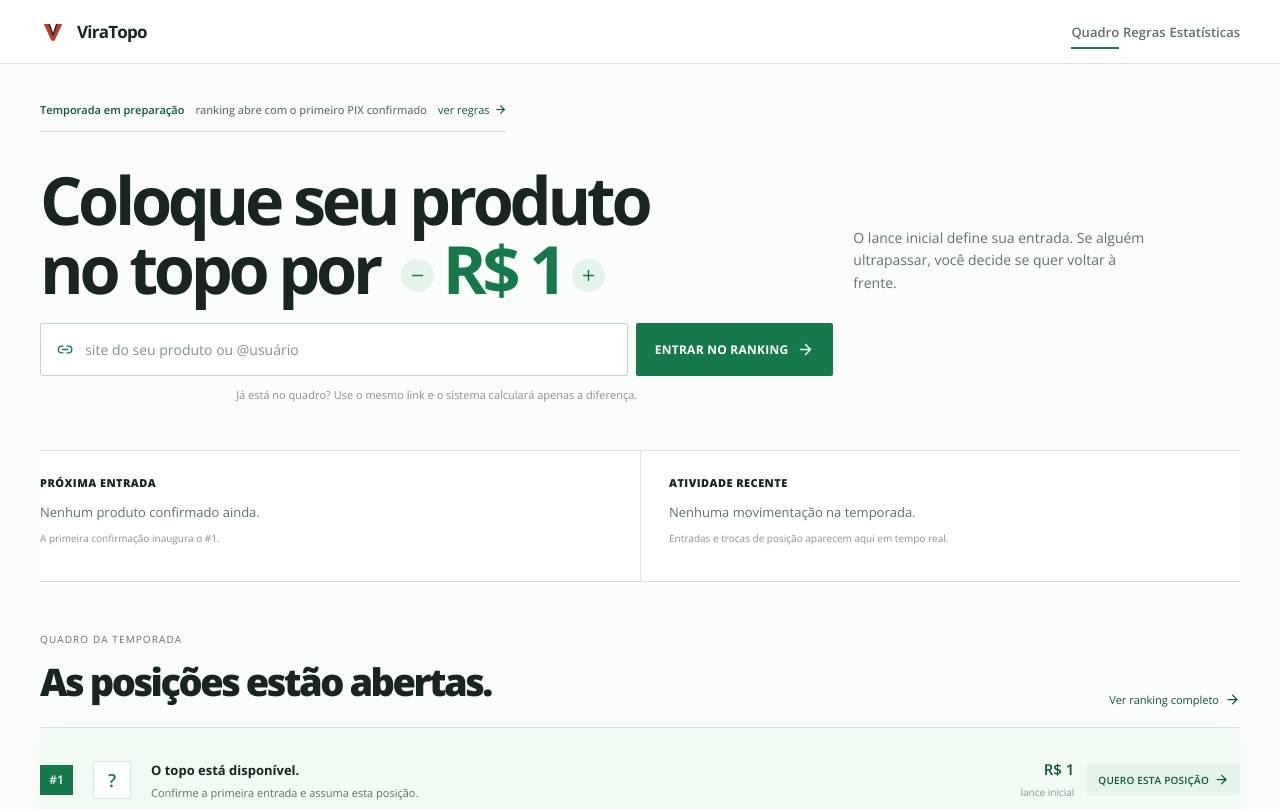
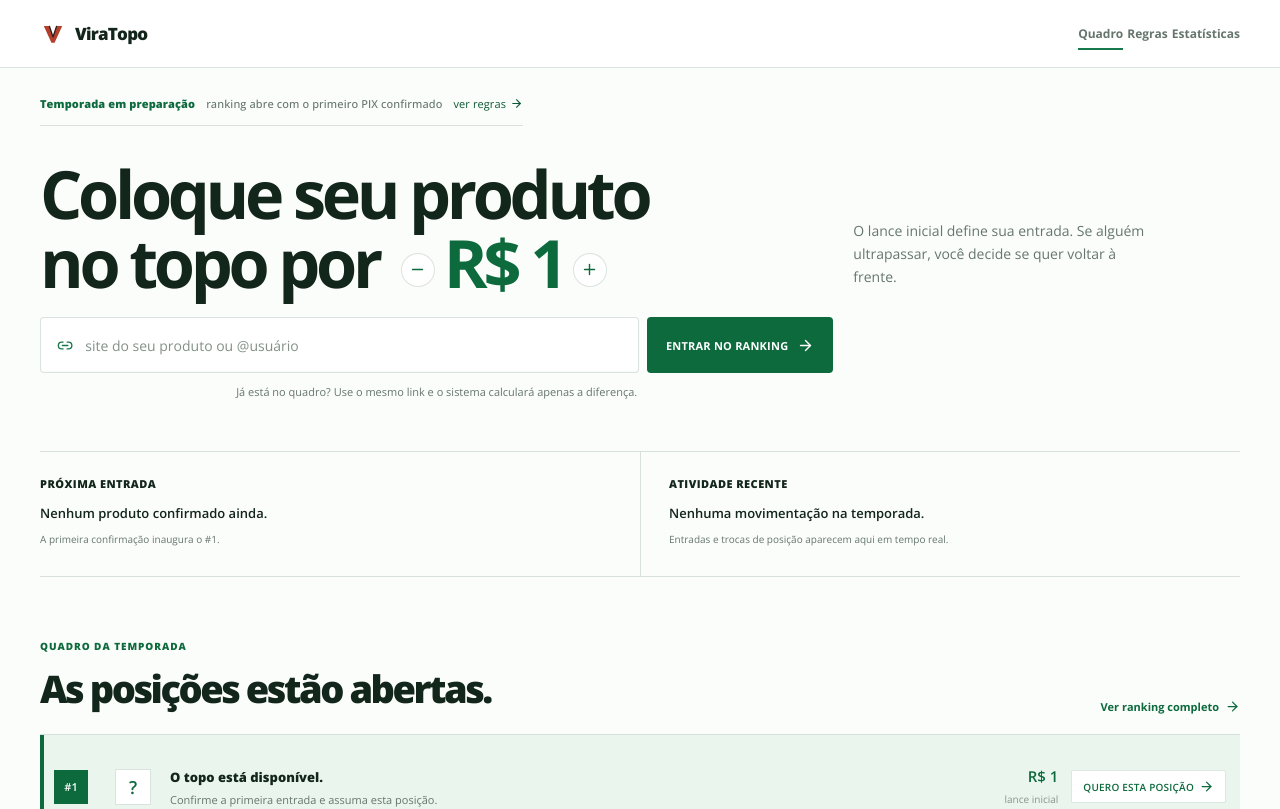
Before and after one commit to mccall9/viratopo, a Next.js app: page / in a window 1280 px wide. Shown: the top 809 px of the page. Built offline with nearby package versions, Linux system fonts and the light colour scheme.

Commit message:
design: introduce ViraTopo market board system

```diff
--- a/src/app/layout.tsx
+++ b/src/app/layout.tsx
@@ -9,6 +9,7 @@ import "./lance-ui.css";
 import "./font-swap.css";
 import "./standard-pages.css";
 import "./dino-grid.css";
+import "./market-system.css";
 
 export const metadata: Metadata = {
   title: "ViraTopo — a edição onde produtos disputam espaço",
--- /dev/null
+++ b/src/app/market-system.css
@@ -0,0 +1,114 @@
+/* ViraTopo's "quadro de disputa": a market board, not a generic dashboard. */
+:root {
+  --market-paper: #fbfdfb;
+  --market-ink: #13261b;
+  --market-forest: #0d6a3d;
+  --market-mist: #eaf5ed;
+  --market-line: rgba(19, 72, 43, .15);
+  --market-muted: #66766d;
+  --market-radius: 4px;
+}
+
+.arena-app { background: var(--market-paper); color: var(--market-ink); }
+
+.arena-nav, .lance-app .arena-nav { height: 68px; border-color: var(--market-line); }
+.arena-logo { gap: 9px; color: var(--market-ink); }
+.arena-logo b { font-size: 17px; font-weight: 800; }
+.arena-nav nav a, .lance-app .arena-nav nav a { color: var(--market-muted); font-size: 12px; font-weight: 700; }
+.arena-nav nav .active { color: var(--market-forest); }
+
+/* Home / entry: one decision is dominant, everything else gives it evidence. */
+.lance-hero { padding-top: 28px; padding-bottom: 52px; }
+.season-line { color: var(--market-muted); font-size: 11px; letter-spacing: .01em; }
+.season-line span { color: var(--market-forest); font-weight: 800; }
+.lance-hero h1 { color: var(--market-ink); text-wrap: balance; }
+.lance-hero h1 span { color: var(--market-forest); }
+.lance-hero h1 span button { width: 34px; height: 34px; border: 1px solid var(--market-line); background: #fff; border-radius: 50%; color: var(--market-forest); }
+.lance-hero h1 span button:hover { background: var(--market-mist); }
+.lance-hero > p { color: var(--market-muted); line-height: 1.65; }
+.quick-entry { align-items: stretch; }
+.quick-entry label { height: 56px; border: 1px solid var(--market-line); background: #fff; border-radius: var(--market-radius); box-shadow: inset 0 -1px rgba(19,72,43,.025); }
+.quick-entry label:focus-within { border-color: var(--market-forest); box-shadow: 0 0 0 3px rgba(13,106,61,.11); }
+.lance-submit { height: 56px; border-radius: var(--market-radius); background: var(--market-forest); font-size: 11px; }
+.lance-submit:hover { background: #095630; }
+.lance-hero > small { color: var(--market-muted); }
+
+.lance-status { border-color: var(--market-line); background: transparent; }
+.lance-status article { min-height: 124px; background: transparent; }
+.lance-status h2 { color: var(--market-ink); }
+.lance-status p { color: var(--market-ink); font-weight: 600; }
+.lance-status span { color: var(--market-muted); letter-spacing: 0; }
+
+.board-heading { padding-top: 32px; border-color: var(--market-line); }
+.board-heading span, .lance-explainer span { color: var(--market-forest); font-weight: 800; letter-spacing: .095em; }
+.board-heading h2 { color: var(--market-ink); }
+.board-heading a { color: var(--market-forest); font-weight: 700; }
+.lance-board li { grid-template-columns: 48px 42px 1fr 112px auto; border-color: var(--market-line); }
+.lance-board li.first-slot { background: var(--market-mist); box-shadow: inset 4px 0 var(--market-forest); padding-left: 14px; padding-right: 14px; }
+.lance-board li > b { width: 34px; height: 34px; background: var(--market-forest); color: #fff; font-size: 11px; }
+.slot-icon { width: 36px; height: 36px; background: #fff; border-color: var(--market-line); color: var(--market-forest); }
+.lance-board strong { color: var(--market-ink); font-weight: 800; }
+.lance-board p { color: var(--market-muted); }
+.slot-bid b { color: var(--market-forest); }
+.lance-board li button { border: 1px solid rgba(13,106,61,.15); background: #fff; color: var(--market-forest); }
+.lance-board li button:hover { background: var(--market-forest); color: #fff; }
+.lance-explainer { border-top: 1px solid var(--market-line); padding-top: 46px; }
+.lance-explainer h2 { color: var(--market-ink); font-weight: 800; }
+
+/* Secondary routes share the same board vocabulary: rails, lines and one green action. */
+.page-head { min-height: 285px; border-color: var(--market-line); }
+.page-head .kicker, .policy-header .kicker, .card-label { color: var(--market-forest); font-weight: 800; }
+.page-head h1, .policy-header h1, .not-found-shell h1 { color: var(--market-ink); }
+.page-head h1 em, .policy-header h1 em, .not-found-shell h1 em { color: var(--market-forest); }
+.page-head p, .policy-header p, .not-found-shell p { color: var(--market-muted); }
+.season-chip, .data-status { border-color: var(--market-line); background: #fff; }
+.season-chip b { color: var(--market-forest); }
+
+.ranking-layout, .data-stage { border-color: var(--market-line); background: #fff; }
+.ranking-filter { background: var(--market-mist); border-color: var(--market-line); }
+.ranking-filter button { border-color: var(--market-line); border-radius: var(--market-radius); background: rgba(255,255,255,.7); color: var(--market-ink); }
+.ranking-filter button:hover { background: #fff; border-color: var(--market-forest); }
+.ranking-table header { color: var(--market-muted); border-color: var(--market-line); }
+.rank-empty { min-height: 330px; }
+.rank-orb { border-color: var(--market-forest); color: var(--market-forest); background: var(--market-mist); }
+.rank-empty h2, .data-stage h2, .panel-profile h2, .panel-cta h2 { color: var(--market-ink); font-weight: 800; }
+.ranking-callout { border-color: var(--market-line); background: var(--market-mist); }
+.ranking-callout a, .data-empty a { color: var(--market-forest); font-weight: 800; }
+
+.metric-row { border-color: var(--market-line); }
+.metric-row article { background: transparent; }
+.metric-row article svg, .panel-radar svg, .panel-alerts svg { color: var(--market-forest); }
+.metric-row span { color: var(--market-muted); font-weight: 800; }
+.metric-row strong { color: var(--market-ink); font-weight: 800; }
+.data-stage > div:first-child { background: var(--market-mist); border-color: var(--market-line); }
+.chart-grid { border-color: var(--market-line); }
+.chart-grid i { background: var(--market-forest); }
+
+.panel-board, .panel-cta { border-color: var(--market-line); }
+.panel-board article { background: transparent; }
+.profile-placeholder { background: var(--market-forest); border-radius: var(--market-radius); }
+.panel-cta { background: var(--market-mist); }
+
+.policy-header, .policy-content section { border-color: var(--market-line); }
+.policy-layout aside { color: var(--market-muted); }
+.policy-layout aside a:hover { color: var(--market-forest); }
+.policy-content p { color: var(--market-muted); }
+.not-found-shell > strong { color: rgba(13,106,61,.11); }
+
+.button { border-radius: var(--market-radius); font-weight: 800; }
+.button-primary { background: var(--market-forest); }
+.button-primary:hover { background: #095630; }
+.flow-panel { border-radius: 8px; background: #fff; border-color: var(--market-line); }
+.flow-panel h2 { color: var(--market-ink); font-weight: 800; }
+.flow-panel h2 em { color: var(--market-forest); }
+.flow-panel input, .pix-receipt { background: #f5faf6; border-color: var(--market-line); }
+.pix-receipt > span { border-radius: var(--market-radius); background: var(--market-forest); }
+.arena-footer { border-color: var(--market-line); color: var(--market-muted); }
+
+@media (max-width: 820px) {
+  .lance-board li { grid-template-columns: 35px 40px 1fr; }
+  .lance-board li.first-slot { padding-left: 10px; padding-right: 10px; }
+  .lance-status article { min-height: 112px; }
+  .page-head { min-height: auto; }
+  .metric-row article, .panel-board article { padding: 24px 0; }
+}
```
